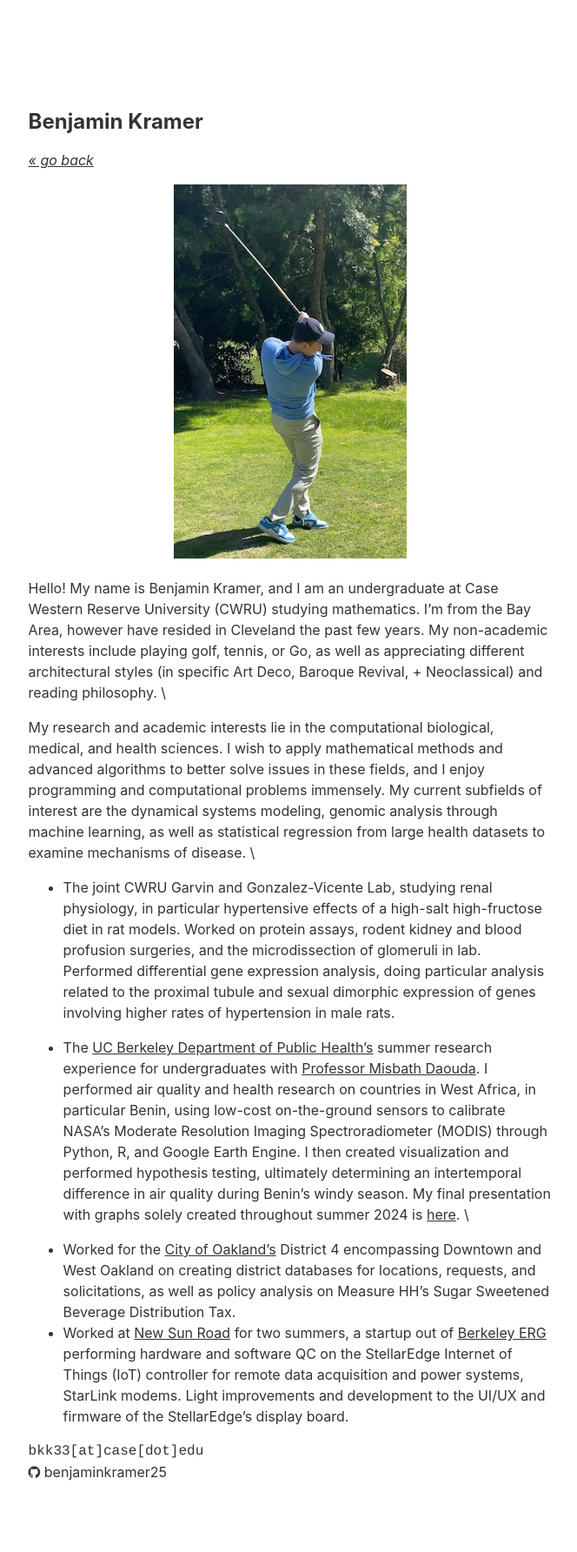
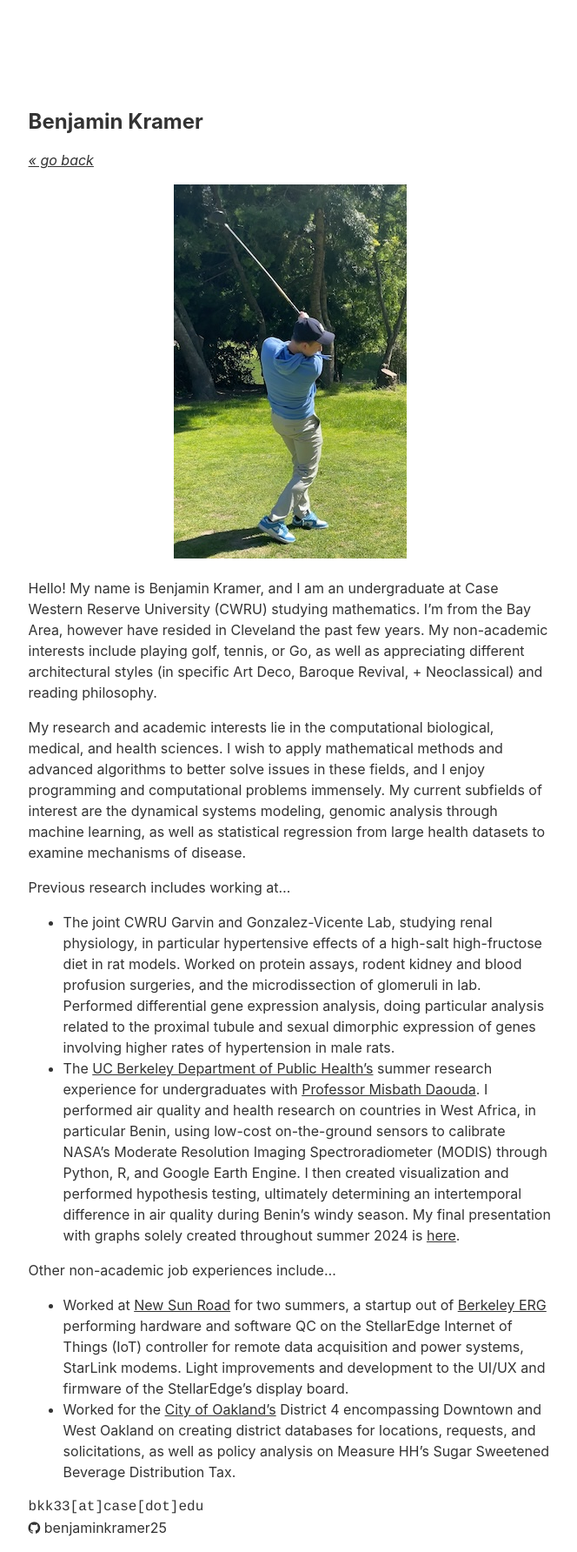
Before and after one commit to benjaminkramer64/benjaminkramer25.github.io, a Jekyll site: the page built from about.md, in a window 1280 px wide. Shown: the whole page at 87% size, without its empty margins (313-977 px from the left). Built offline with Jekyll 4.4.1, drawn with Linux system fonts in a browser that asks for light colours; before the commit the page ends 1720 px from its top, so only the background shows below that.

Commit message:
Update about.md

```diff
--- a/about.md
+++ b/about.md
@@ -8,12 +8,14 @@ title: Benjamin Kramer
   <img width="268" height="430" src="assets/images/golf.jpg">
 </p>
 
-Hello! My name is Benjamin Kramer, and I am an undergraduate at Case Western Reserve University (CWRU) studying mathematics. I'm from the Bay Area, however have resided in Cleveland the past few years. My non-academic interests include playing golf, tennis, or Go, as well as appreciating different architectural styles (in specific Art Deco, Baroque Revival, + Neoclassical) and reading philosophy. \
+Hello! My name is Benjamin Kramer, and I am an undergraduate at Case Western Reserve University (CWRU) studying mathematics. I'm from the Bay Area, however have resided in Cleveland the past few years. My non-academic interests include playing golf, tennis, or Go, as well as appreciating different architectural styles (in specific Art Deco, Baroque Revival, + Neoclassical) and reading philosophy.
 
-My research and academic interests lie in the computational biological, medical, and health sciences. I wish to apply mathematical methods and advanced algorithms to better solve issues in these fields, and I enjoy programming and computational problems immensely. My current subfields of interest are the dynamical systems modeling, genomic analysis through machine learning, as well as statistical regression from large health datasets to examine mechanisms of disease. \
+My research and academic interests lie in the computational biological, medical, and health sciences. I wish to apply mathematical methods and advanced algorithms to better solve issues in these fields, and I enjoy programming and computational problems immensely. My current subfields of interest are the dynamical systems modeling, genomic analysis through machine learning, as well as statistical regression from large health datasets to examine mechanisms of disease.
 
+Previous research includes working at...
 - The joint CWRU Garvin and Gonzalez-Vicente Lab, studying renal physiology, in particular hypertensive effects of a high-salt high-fructose diet in rat models. Worked on protein assays, rodent kidney and blood profusion surgeries, and the microdissection of glomeruli in lab. Performed differential gene expression analysis, doing particular analysis related to the proximal tubule and sexual dimorphic expression of genes involving higher rates of hypertension in male rats.
-- The <a class="about-link" href="https://publichealth.berkeley.edu/" target="_blank">UC Berkeley Department of Public Health's</a> summer research experience for undergraduates with <a class="about-link" href="https://publichealth.berkeley.edu/people/misbath-daouda" target="_blank">Professor Misbath Daouda</a>. I performed air quality and health research on countries in West Africa, in particular Benin, using low-cost on-the-ground sensors to calibrate NASA's Moderate Resolution Imaging Spectroradiometer (MODIS) through Python, R, and Google Earth Engine. I then created visualization and performed hypothesis testing, ultimately determining an intertemporal difference in air quality during Benin's windy season. My final presentation with graphs solely created throughout summer 2024 is [here](assets/items/BenjaminKramerBerkeleyPresentation2024.pptx). \
+- The <a class="about-link" href="https://publichealth.berkeley.edu/" target="_blank">UC Berkeley Department of Public Health's</a> summer research experience for undergraduates with <a class="about-link" href="https://publichealth.berkeley.edu/people/misbath-daouda" target="_blank">Professor Misbath Daouda</a>. I performed air quality and health research on countries in West Africa, in particular Benin, using low-cost on-the-ground sensors to calibrate NASA's Moderate Resolution Imaging Spectroradiometer (MODIS) through Python, R, and Google Earth Engine. I then created visualization and performed hypothesis testing, ultimately determining an intertemporal difference in air quality during Benin's windy season. My final presentation with graphs solely created throughout summer 2024 is [here](assets/items/BenjaminKramerBerkeleyPresentation2024.pptx).
 
+Other non-academic job experiences include...
+- Worked at <a class="about-link" href="https://newsunroad.com/" target="_blank">New Sun Road</a> for two summers, a startup out of <a class="about-link" href="https://erg.berkeley.edu/" target="_blank">Berkeley ERG</a> performing hardware and software QC on the StellarEdge Internet of Things (IoT) controller for remote data acquisition and power systems, StarLink modems. Light improvements and development to the UI/UX and firmware of the StellarEdge's display board.
 - Worked for the <a class="about-link" href="https://www.oaklandca.gov/" target="_blank">City of Oakland's</a> District 4 encompassing Downtown and West Oakland on creating district databases for locations, requests, and solicitations, as well as policy analysis on Measure HH's Sugar Sweetened Beverage Distribution Tax.
-- Worked at <a class="about-link" href="https://newsunroad.com/" target="_blank">New Sun Road</a> for two summers, a startup out of <a class="about-link" href="https://erg.berkeley.edu/" target="_blank">Berkeley ERG</a> performing hardware and software QC on the StellarEdge Internet of Things (IoT) controller for remote data acquisition and power systems, StarLink modems. Light improvements and development to the UI/UX and firmware of the StellarEdge's display board.
```
